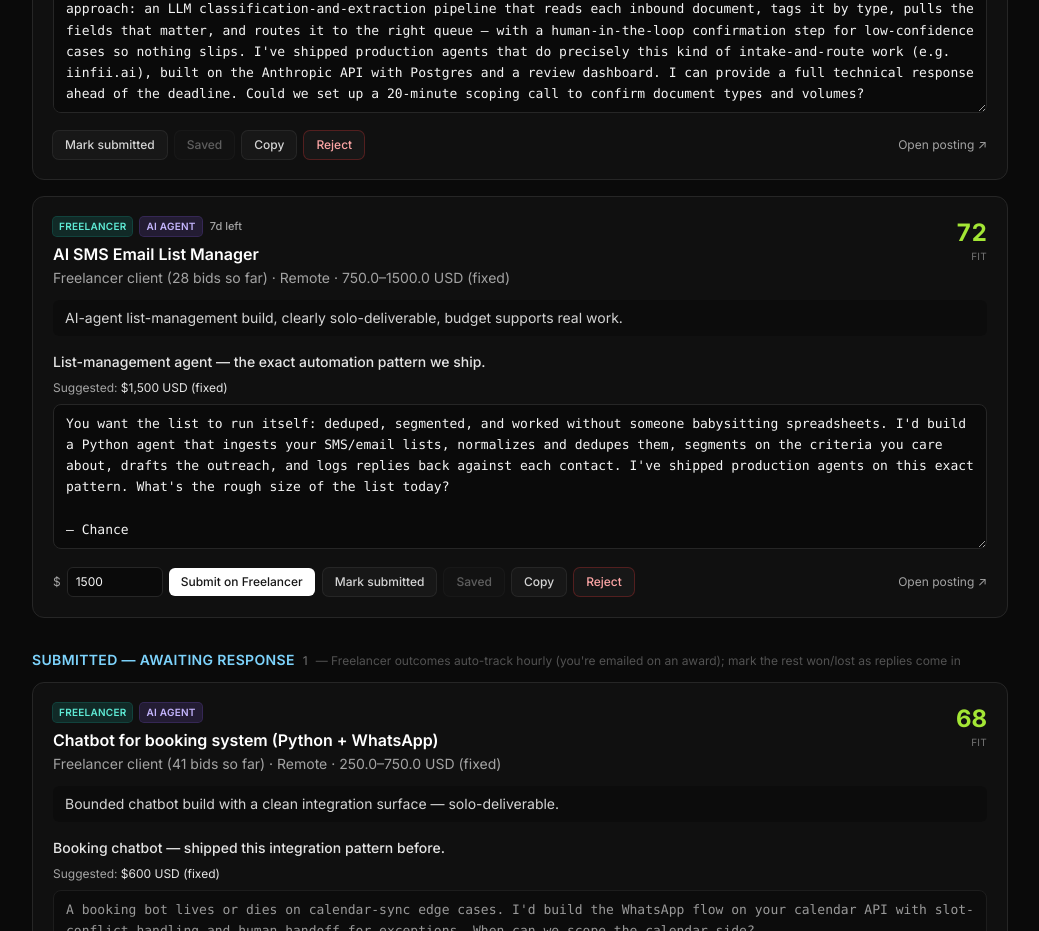
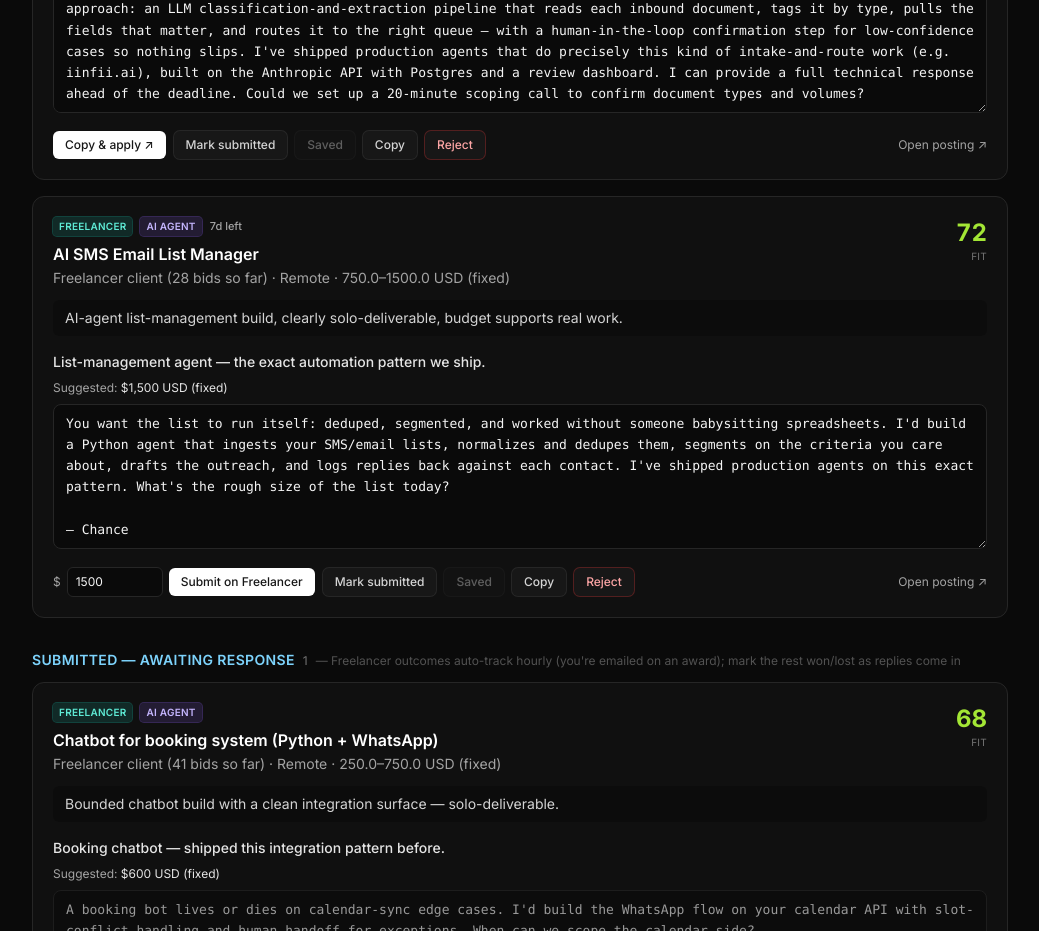
Before and after one commit to chancebeyer1/consultancy-outreach, a Next.js app in the folder dashboard/: page /bids in a window 1280 px wide. Shown: the part 1080-2011 px from the top of the page, without its empty margins (120-1159 px from the left). Built offline with nearby package versions, Linux system fonts and the light colour scheme; no server answers.

Commit message:
auto-checkpoint: 2026-07-18 16:03

```diff
--- a/dashboard/app/bids/_components/BidsClient.tsx
+++ b/dashboard/app/bids/_components/BidsClient.tsx
@@ -351,6 +351,11 @@ function BidCard({
   const isApproved = bid?.status === "approved";
   const isSubmitted = bid?.status === "submitted";
   const canApiSubmit = isApproved && API_SUBMITTABLE.has(o.source);
+  // Assisted one-click for the human-submit sources (Upwork / SAM / job feeds): copy the
+  // proposal and open the exact apply page — you paste, submit on the site, then "Mark
+  // submitted". It NEVER auto-submits (Upwork ToS bans automated proposals; gov reps-&-certs
+  // are signed by you, not a cron), so it stays inside the human-initiated-submission rule.
+  const canAssistedSubmit = isApproved && !API_SUBMITTABLE.has(o.source) && !!o.url;
 
   const [body, setBody] = useState(bid?.edited_body ?? bid?.body ?? "");
   const [savedBody, setSavedBody] = useState(bid?.edited_body ?? bid?.body ?? "");
@@ -409,6 +414,24 @@ function BidCard({
     } catch {
       setNote("couldn't copy");
     }
+  }
+
+  async function applyAssisted() {
+    // Copy the (possibly-edited) proposal, then open the apply page in a new tab — two things,
+    // one click. YOU still submit on the site (and, for gov, sign the certifications); this
+    // deliberately does not mark the bid submitted, since we can't know that you actually did.
+    let copied = true;
+    try {
+      await navigator.clipboard.writeText(body);
+    } catch {
+      copied = false;
+    }
+    if (o.url) window.open(o.url, "_blank", "noopener,noreferrer");
+    setNote(
+      copied
+        ? "proposal copied — paste it on the site, submit, then click “Mark submitted”"
+        : "opened the posting — copy the proposal manually, submit, then “Mark submitted”",
+    );
   }
 
   return (
@@ -525,6 +548,11 @@ function BidCard({
                 </ActionBtn>
               </span>
             )}
+            {canAssistedSubmit && (
+              <ActionBtn tone="primary" onClick={applyAssisted}>
+                Copy &amp; apply ↗
+              </ActionBtn>
+            )}
             {isApproved && (
               <ActionBtn tone="ghost" busy={busy === "submit"} onClick={() => act("submit")}>
                 Mark submitted
```
Also changed, not shown: 1 other file (tests, documents, lock files or other folders).
